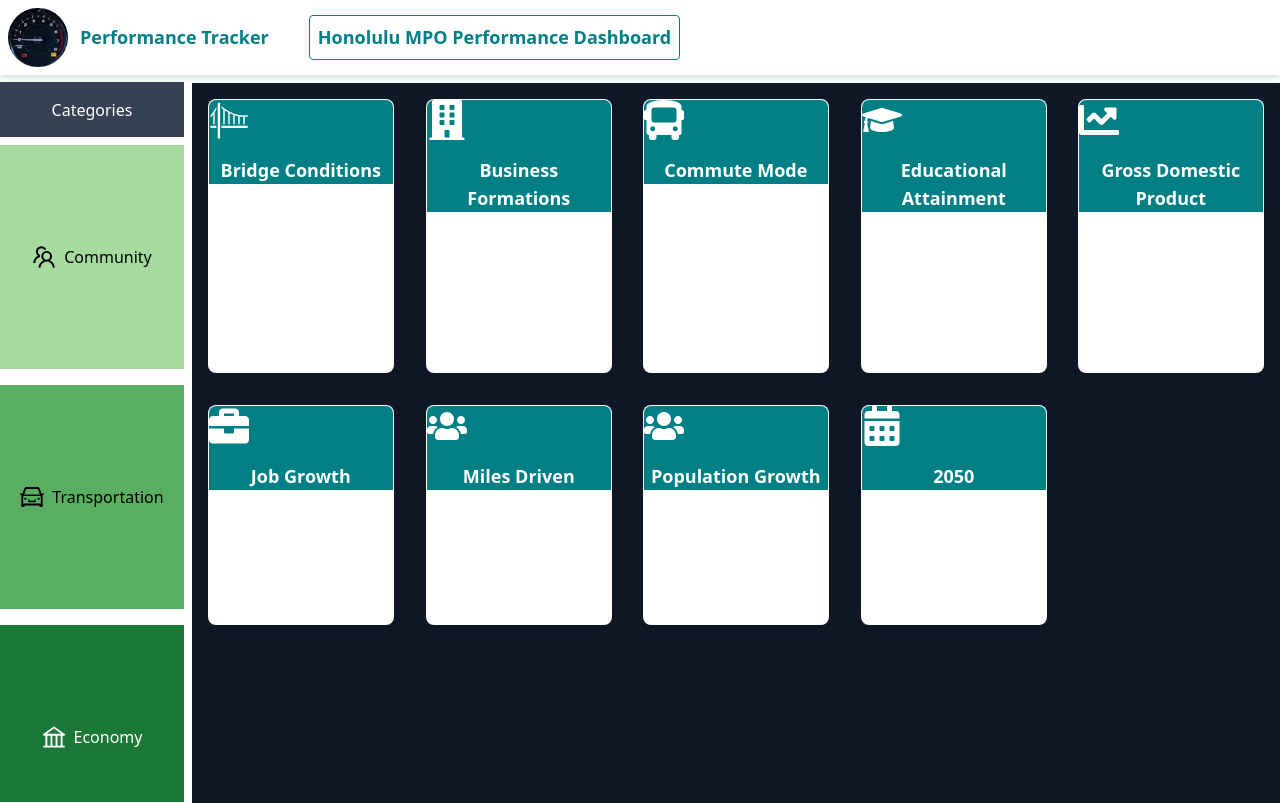
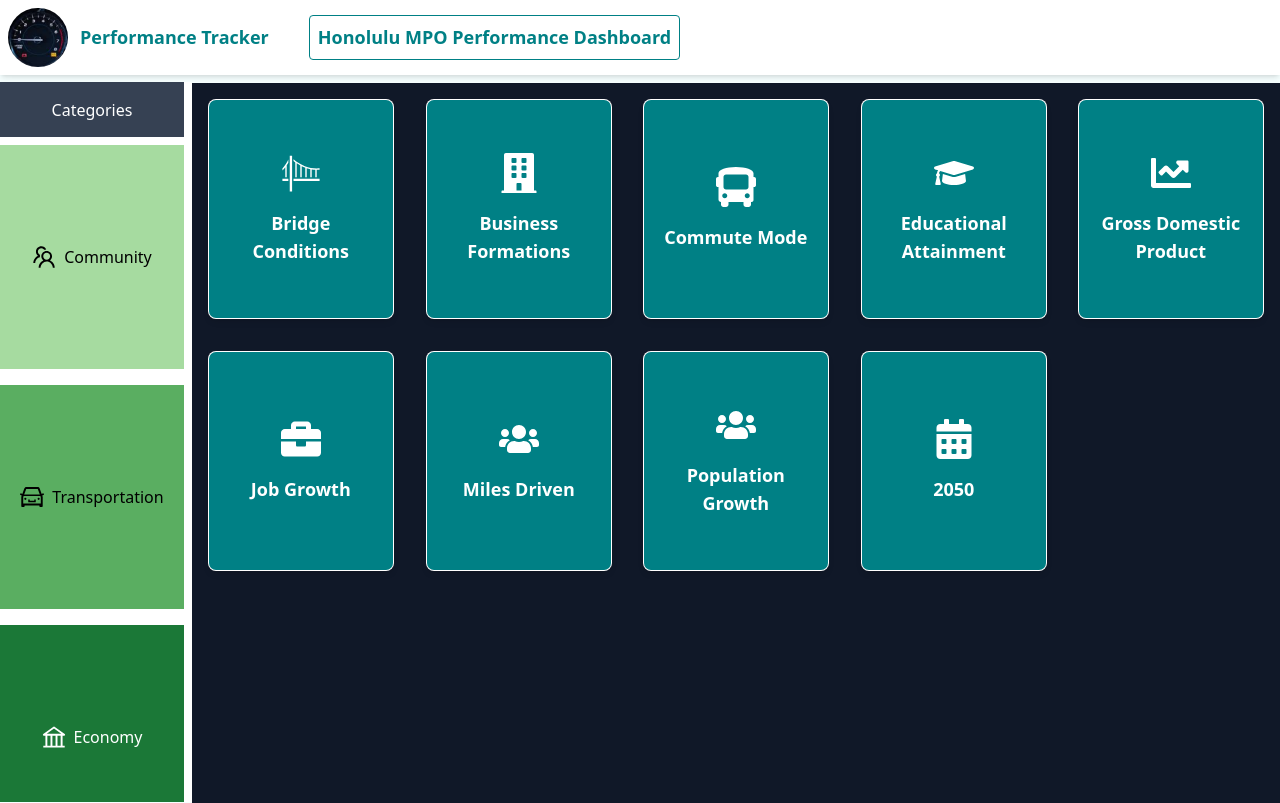
Before and after one commit to elishaadamu/minimal-dash, a React (Vite) app: page / in a window 1280 px wide. Built offline with nearby package versions, Linux system fonts and the light colour scheme.

Commit message:
first commit

```diff
--- a/src/App.css
+++ b/src/App.css
@@ -36,22 +36,35 @@
   height: 100%;
 }
 
+.flip-card-front,
+.flip-card-back {
+  position: absolute;
+  width: 100%;
+  height: 100%;
+  display: flex;
+  flex-direction: column;
+  align-items: center;
+  justify-content: center;
+  padding: 1.5rem 1rem;
+}
+
 .flip-card-front {
   opacity: 1;
-  transition: opacity 0.3s ease;
 }
 
 .flip-card-back {
   opacity: 0;
-  transition: opacity 0.3s ease;
+  visibility: hidden;
 }
 
 .layout-item:hover .flip-card-front {
   opacity: 0;
+  visibility: hidden;
 }
 
 .layout-item:hover .flip-card-back {
   opacity: 1;
+  visibility: visible;
 }
 
 label {
--- a/src/Components/MainContent.jsx
+++ b/src/Components/MainContent.jsx
@@ -40,12 +40,16 @@
 const items = [
   {
     icon: <GiSuspensionBridge size={40} color="#ffffff" />,
+    trendIcon: <SmileOutlined size={40} color="#ffffff" />,
+    trendDetails: "62% drop",
     title: "Bridge Conditions",
     details: "in deficient bridge deck area",
     markdownPath: "/markdown/Bridge Conditions",
   },
   {
     icon: <FaBuilding size={40} color="#ffffff" />,
+    trendIcon: <SmileOutlined size={40} color="#ffffff" />,
+    trendDetails: "95% growth",
     title: "Business Formations",
     details: "in annual applications",
     markdownPath: "/markdown/Business Formations",
@@ -53,30 +57,40 @@
 
   {
     icon: <FaBus size={40} color="#ffffff" />,
+    trendIcon: <MehOutlined size={40} color="#ffffff" />,
+    trendDetails: "10.8% fewer",
     title: "Commute Mode",
     details: "residents drive alone to work",
     markdownPath: "/markdown/Commute Mode",
   },
   {
     icon: <FaGraduationCap size={40} color="#ffffff" />,
+    trendIcon: <LikeOutlined size={40} color="#ffffff" />,
+    trendDetails: "10% rise",
     title: "Educational Attainment",
     details: "in population over 25 with high school diploma",
     markdownPath: "/markdown/Educational Attainment",
   },
   {
     icon: <FaChartLine size={40} color="#ffffff" />,
+    trendIcon: <MehOutlined size={40} color="#ffffff" />,
+    trendDetails: "1.7% gain",
     title: "Gross Domestic Product",
     details: "annual average GDP growth",
     markdownPath: "/markdown/Gross Domestic Product",
   },
   {
     icon: <FaBriefcase size={40} color="#ffffff" />,
+    trendIcon: <SmileOutlined size={40} color="#ffffff" />,
+    trendDetails: "25% increase",
     title: "Job Growth",
     details: "in jobs",
     markdownPath: "/markdown/Job Growth",
   },
   {
     icon: <FaUsers size={40} color="#ffffff" />,
+    trendIcon: <MehOutlined size={40} color="#ffffff" />,
+    trendDetails: "0.5% decrease",
     title: "Miles Driven",
     details: "in daily miles driven per person",
     markdownPath: "/markdown/Miles Driven",
@@ -84,6 +98,8 @@
 
   {
     icon: <FaUsers size={40} color="#ffffff" />,
+    trendIcon: <LikeOutlined size={40} color="#ffffff" />,
+    trendDetails: "10.6% increase",
     title: "Population Growth",
     details: "in population",
     markdownPath: "/markdown/Population Growth",
@@ -91,6 +107,8 @@
 
   {
     icon: <FaCalendarAlt size={40} color="#ffffff" />,
+    trendIcon: <MdUpcoming size={40} color="#ffffff" />,
+    trendDetails: "2050 Coming Soon",
     title: "2050",
     details: "",
     markdownPath: "#",
@@ -259,7 +277,13 @@
                   color: getTextAndIconColor(item.title),
                 }}
               >
-                <div className="mt-4 text-lg font-bold">{item.title}</div>
+                {React.cloneElement(item.trendIcon, {
+                  style: {
+                    fontSize: "40px",
+                    color: getTextAndIconColor(item.title),
+                  },
+                })}
+                <span className="font-bold">{item.trendDetails}</span>
                 <div className="mt-4 text-base text-center">{item.details}</div>
               </div>
             </div>
```
